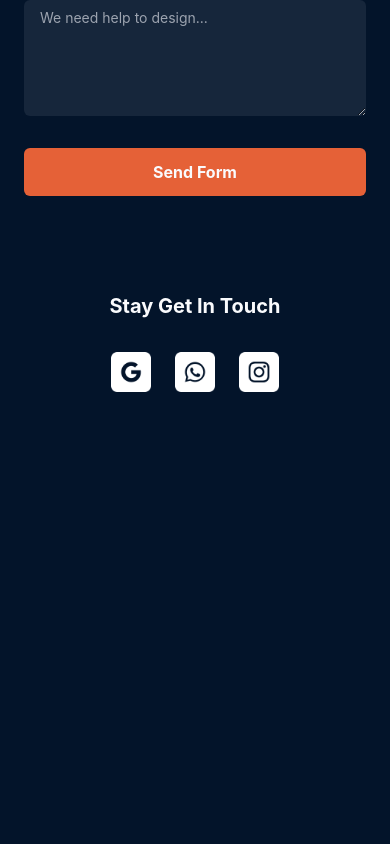
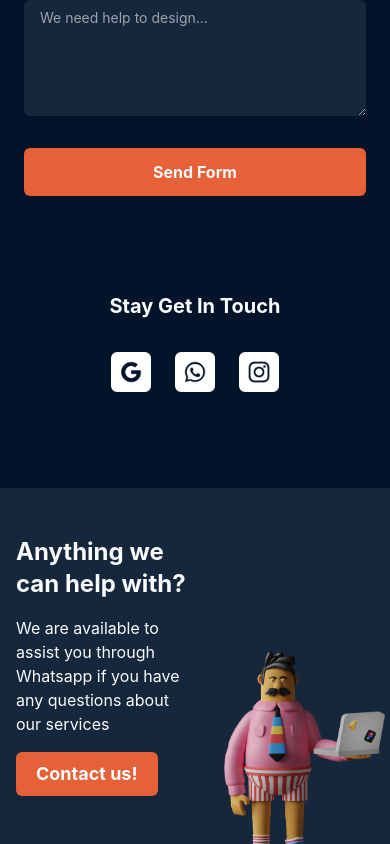
Before and after one commit to Refara08/solvive-landing-page, a Next.js app: page / in a window 390 px wide. Shown: the part 1984-2828 px from the top of the page. Before the commit the page ends 2472 px from the top, so only its background shows below. Built offline with nearby package versions, Linux system fonts and the light colour scheme.

Commit message:
added footer section for mobile devices

```diff
--- a/components/contacts/ContactForm.js
+++ b/components/contacts/ContactForm.js
@@ -178,7 +178,7 @@ const ContactForm = () => {
       <button
         className={`${
           loading ? "bg-blue-400" : "bg-orange-sol"
-        } font-bold w-full py-3 rounded-b-md transition duration-300 ${
+        } font-bold w-full py-3 rounded-b-md transition duration-300 hover:scale-105 origin-top ${
           error || success ? "rounded-t-none" : "rounded-t-md"
         }`}
       >
--- /dev/null
+++ b/components/footer/Footer.js
@@ -0,0 +1,31 @@
+import Image from "next/image";
+
+const Footer = () => {
+  return (
+    <section id="footer" className="bg-scnd-blue px-4 overflow-hidden">
+      <div className="container mx-auto grid grid-cols-2">
+        <div className="flex flex-col gap-4 py-12">
+          <h3 className="text-2xl font-bold">Anything we can help with?</h3>
+          <p>
+            We are available to assist you through Whatsapp if you have any
+            questions about our services
+          </p>
+          <button className="bg-orange-sol py-2 px-5 rounded-md text-lg font-bold max-w-fit hover:scale-105 transition duration-300 origin-top">
+            Contact us!
+          </button>
+        </div>
+        <div className="relative">
+          <Image
+            src="/images/footer-saly.png"
+            alt="grumpy guy holding laptop"
+            width={"687"}
+            height={"636"}
+            className="absolute bottom-0 right-0 scale-125 sm:scale-105 origin-bottom"
+          />
+        </div>
+      </div>
+    </section>
+  );
+};
+
+export default Footer;
--- a/components/layout/Layout.js
+++ b/components/layout/Layout.js
@@ -1,3 +1,4 @@
+import Footer from "../footer/Footer";
 import Navigation from "../navigation/Navigation";
 
 const Layout = ({ children }) => {
@@ -5,6 +6,7 @@ const Layout = ({ children }) => {
     <>
       <Navigation />
       <main className="container-default">{children}</main>
+      <Footer />
     </>
   );
 };
```
Also changed, not shown: public/images/footer-saly.png (added).
